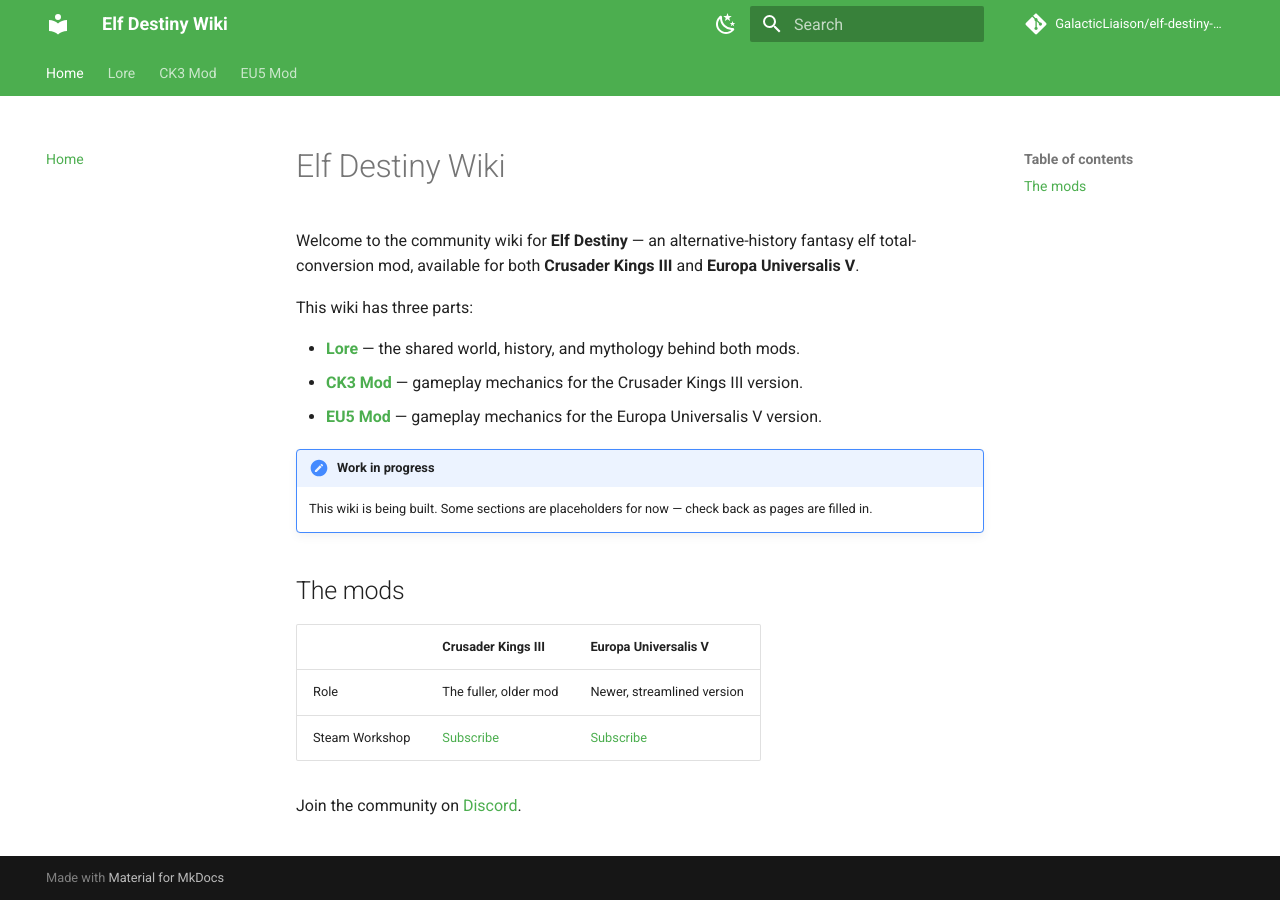
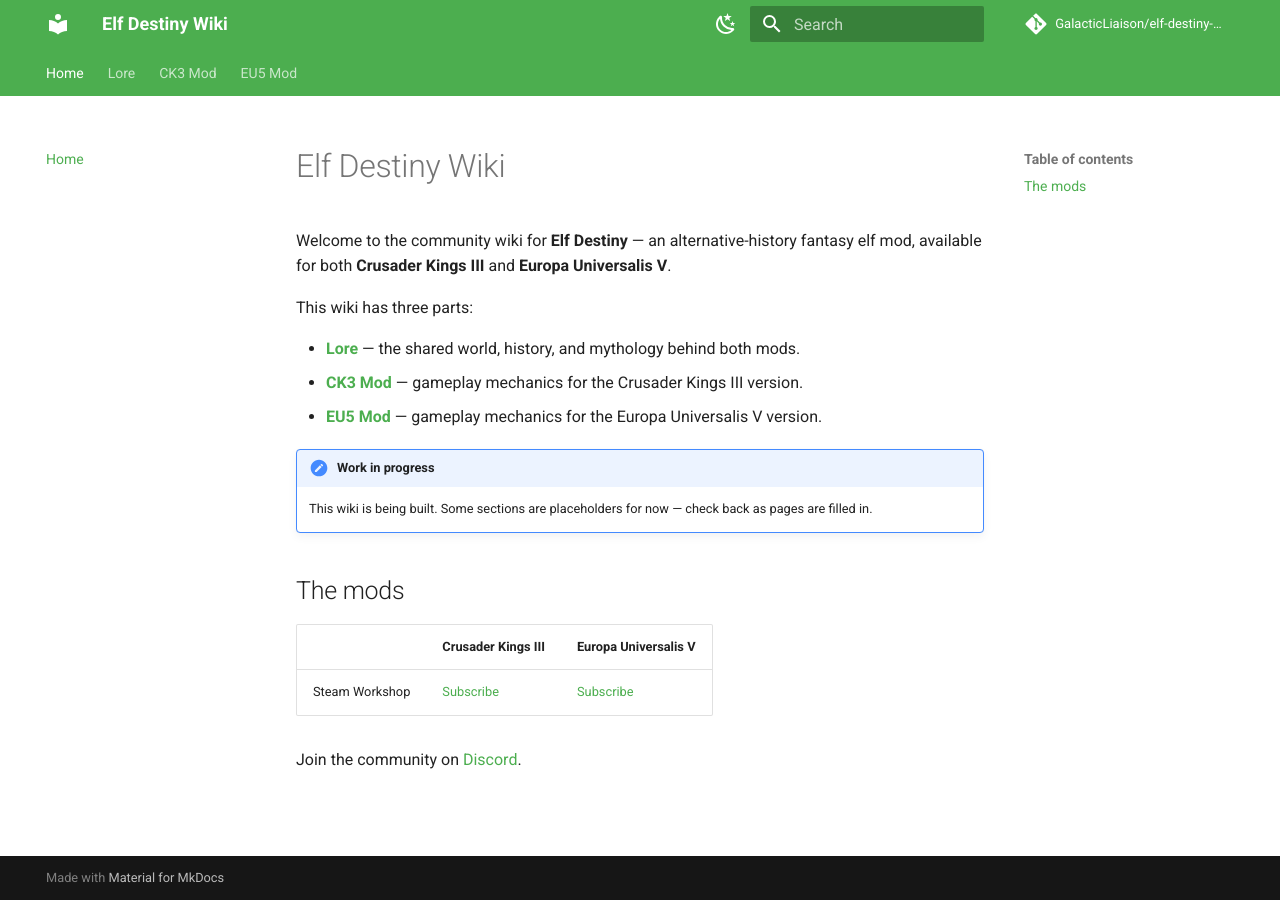
Before and after one commit to Inky-Seer/elf-destiny-wiki, an MkDocs documentation site: the page built from docs/index.md, in a window 1280 px wide. Built offline with MkDocs 1.6.1 and Material for MkDocs 9.7.7, drawn with Linux system fonts in a browser that asks for light colours; comment, search, counter and statistics services are not loaded.

Commit message:
updated home page verbiage

```diff
--- a/docs/index.md
+++ b/docs/index.md
@@ -1,7 +1,7 @@
 # Elf Destiny Wiki
 
 Welcome to the community wiki for **Elf Destiny** — an alternative-history fantasy
-elf total-conversion mod, available for both **Crusader Kings III** and
+elf mod, available for both **Crusader Kings III** and
 **Europa Universalis V**.
 
 This wiki has three parts:
@@ -18,7 +18,6 @@ This wiki has three parts:
 
 |  | Crusader Kings III | Europa Universalis V |
 |---|---|---|
-| Role | The fuller, older mod | Newer, streamlined version |
 | Steam Workshop | [Subscribe](https://steamcommunity.com/sharedfiles/filedetails/?id=3114064450) | [Subscribe](https://steamcommunity.com/sharedfiles/filedetails/?id=3681153070) |
 
 Join the community on [Discord](https://discord.gg/fyuPcf5HFZ).
```
